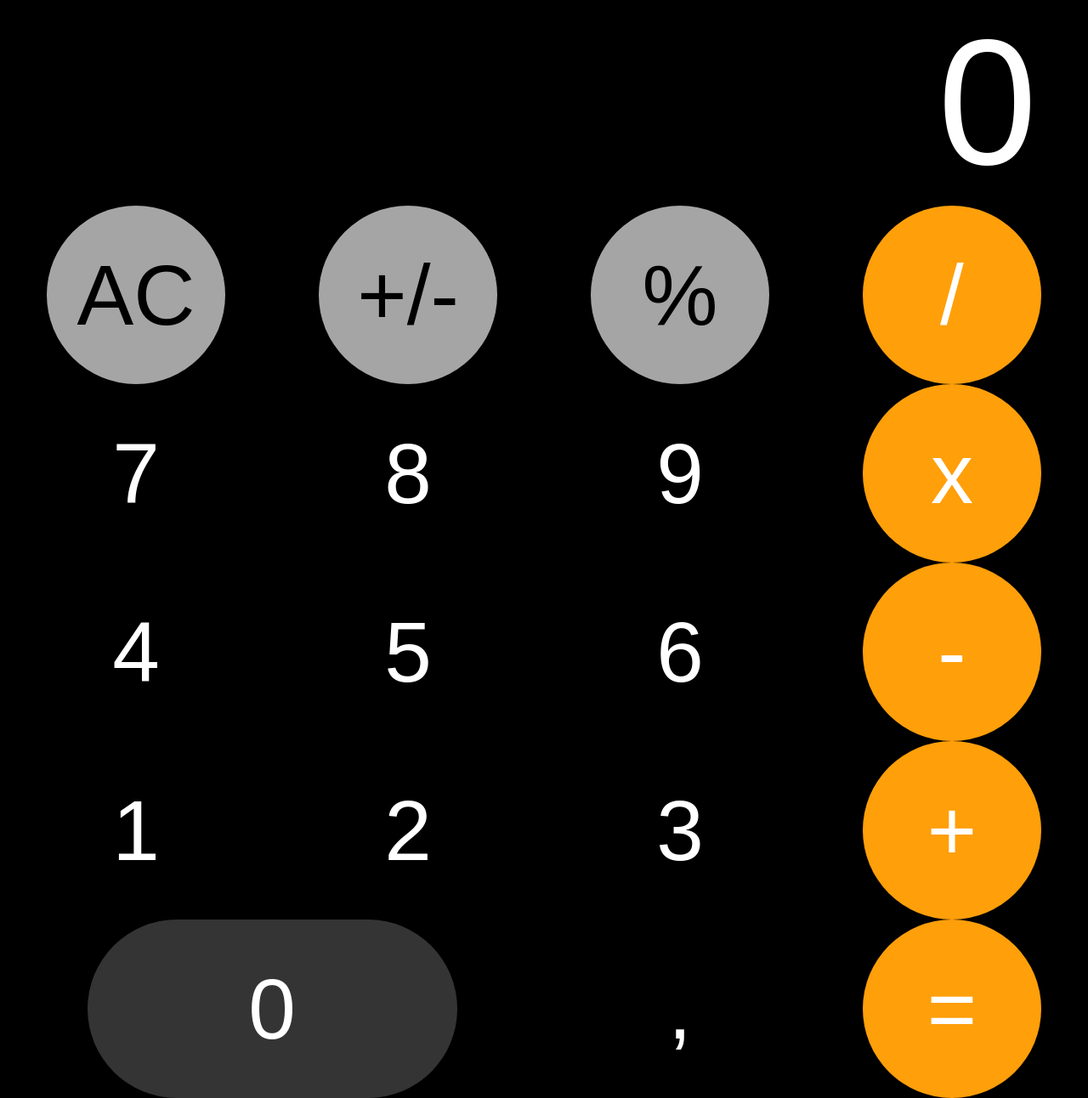
After one commit to PsycoCrazy/Login, a PHP site: page /Aplicativos/calculadora/indexCalculadora.php in a window 1280 px wide. The commit adds this page. Shown: the whole page at 85% size. Run offline with PHP 8.4, Linux system fonts and the light colour scheme.

Commit message:
Calculadora

```diff
--- /dev/null
+++ b/Aplicativos/calculadora/IndexCalculadora.js
@@ -0,0 +1,106 @@
+const numbers = document.querySelectorAll('.numbers');
+const result = document.querySelector ('.result span');
+const signs = document.querySelectorAll ('.sign');
+const equals = document.querySelector ('.equals');
+const clear = document.querySelector ('.clear');
+const negative = document.querySelector ('.negative');
+const percent =  document.querySelector ('.percent');
+
+let firstValue = "";
+let isFirstValue = false;
+let secondValue = "";
+let isSecondValue = false;
+let sign = "";
+let resultValue = 0;
+
+for(let i = 0; i < numbers.length; i++) {
+   numbers[i].addEventListener('click', (e) => {
+       let atr = e.target.getAttribute('value');
+           if(isFirstValue === false){
+           getFirstValue(atr)
+       }
+           if(isSecondValue == false){
+           getSecondValue(atr);
+       }
+   })
+}
+
+function getFirstValue(el) {
+   result.innerHTML = "";
+   firstValue += el;
+   result.innerHTML = firstValue;
+   firstValue = +firstValue;
+}
+
+function getSecondValue(el) {
+   if(firstValue != "" && sign != "") {
+       secondValue += el;
+       result.innerHTML = secondValue;
+       secondValue = +secondValue;
+   }
+}
+
+function getSign() {
+   for (let i = 0; i < signs.length; i++) {
+       signs[i].addEventListener('click', (e) => {
+           sign = e.target.getAttribute('value');
+           isFirstValue = true;
+       })
+   }
+}
+
+getSign();
+
+equals.addEventListener('click', () => {
+   result.innerHTML = "";
+   if(sign === "+") {
+       resultValue = firstValue + secondValue;
+   } else if (sign === "-") {
+       resultValue = firstValue - secondValue;
+   } else if (sign === "x") {
+       resultValue = firstValue * secondValue;
+   } else if (sign === "/") {
+       resultValue = firstValue / secondValue;
+   }
+   result.innerHTML = resultValue;
+   firstValue = resultValue;
+   secondValue = "";
+
+})
+
+negative.addEventListener ('click', () => {
+   result.innerHTML = "";
+   if(firstValue != "") {
+       resultValue = -firstValue;
+       firstValue = resultValue;
+   }
+   if(firstValue != "" && secondValue != "" && sign != ""){
+   resultValue = -resultValue;
+   }
+
+   result.innerHTML = resultValue;
+})
+
+percent.addEventListener('click', () => {
+   result.innerHTML = "";
+   if(firstValue != "") {
+       resultValue = firstValue /100;
+       firstValue = resultValue;
+   }
+   if(firstValue != "" && secondValue != "" && sign != ""){
+   resultValue = resultValue /100;
+   }
+   result.innerHTML = resultValue;
+
+})
+
+clear.addEventListener('click', () => {
+   result.innerHTML = 0;
+
+   firstValue = "";
+   isFirstValue = false;
+   secondValue = "";
+   isSecondValue = false;
+   sign = "";
+   resultValue = 0;
+})
--- /dev/null
+++ b/Aplicativos/calculadora/calcudadora.css
@@ -0,0 +1,86 @@
+* {
+    padding: 0;
+    margin: 0;
+}
+
+html, body #fullheigth {
+    min-height: 100% !important;
+    height:100%;
+    font-family: Arial, Helvetica, sans-serif;
+    background-color: black;
+}
+
+.container {
+    height: 100%;
+    background-color: black;
+}
+
+.result {
+    display: flex;
+    justify-content: flex-end;
+    align-items: flex-end;
+    color: white;
+    height: 39%;
+}
+
+.result span {
+    margin-right: 60px;
+    font-size: 210px;
+    justify-self: flex-end;
+}
+
+.buttons {
+    width: 100%;
+    height: 60%;
+    background-color: black;
+    display: grid;
+    grid-template-columns: 25% 25% 25% 25%;
+}
+
+.item {
+    display: flex;
+    justify-content: center;
+    align-items: center;
+    font-size: 100px;
+    color: white;
+    border-radius: 100%;
+    width: 210px;
+    height: 210px;
+    padding: 10px;
+    cursor: pointer;
+    align-self: center;
+    justify-self: center;
+}
+
+.percent {
+    background-color: #a5a5a5;
+    border:none;
+    color: black;
+}
+
+.item1 {
+    background-color: #a5a5a5;
+    border: none;
+}
+
+.item3 {
+    background-color: #ff9f0a;
+    border: none;
+}
+
+.numbers, .comma {
+    background-color: black;
+    border:none;
+}
+
+.negative, .clear {
+    color: black;
+}
+
+.itemZero {
+    background-color: #343434;
+    width: 435PX;
+    border-radius: 135px;
+    grid-column: span 2;
+    border: none;
+}
--- /dev/null
+++ b/Aplicativos/calculadora/indexCalculadora.php
@@ -0,0 +1,47 @@
+<?php
+    session_start();
+?>
+<!DOCTYPE html>
+<html>
+    <head>
+    <meta charset="UTF-8">
+    <meta http-equiv="X-UA-Compatible" content="IE=edge">
+    <meta name="viewport" content="width=device-width, initial-scale=1.0">
+    <title>calculator</title>
+    <link rel="stylesheet" href="calcudadora.css">
+    </head>
+
+    <body>
+        <div class="container">
+            <div class="result">
+                <span>0</span>
+            </div>
+
+            <div class="buttons">
+                <button class="item item1 clear">AC</button>
+                <button class="item item1 negative" value="+/-">+/-</button>
+                <button class="item percent sign" value="%">%</button>
+                <button class="item item3 sign" value="/">/</button>
+                <button class="item numbers" value="7">7</button>
+                <button class="item numbers" value="8">8</button>
+                <button class="item numbers" value="9">9</button>
+                <button class="item item3 sign" value="x">x</button>
+                <button class="item item numbers" value="4">4</button>
+                <button class="item item numbers" value="5">5</button>
+                <button class="item item numbers" value="6">6</button>
+                <button class="item item3 sign" value="/">-</button>
+                <button class="item item numbers" value="1">1</button>
+                <button class="item item numbers" value="2">2</button>
+                <button class="item item numbers" value="3">3</button>
+                <button class="item item3 sign" value="+">+</button>
+                <button class="item itemZero numbers" value="0">0</button>
+                <button class="item comma">,</button>
+                <button class="item item3 equals">=</button>
+            </div>
+        </div>
+
+        <script src="IndexCalculadora.js"></script>
+
+    </body>
+
+</html>
```
Also changed, not shown: TelaInicial.php (+8 -3 lines).
